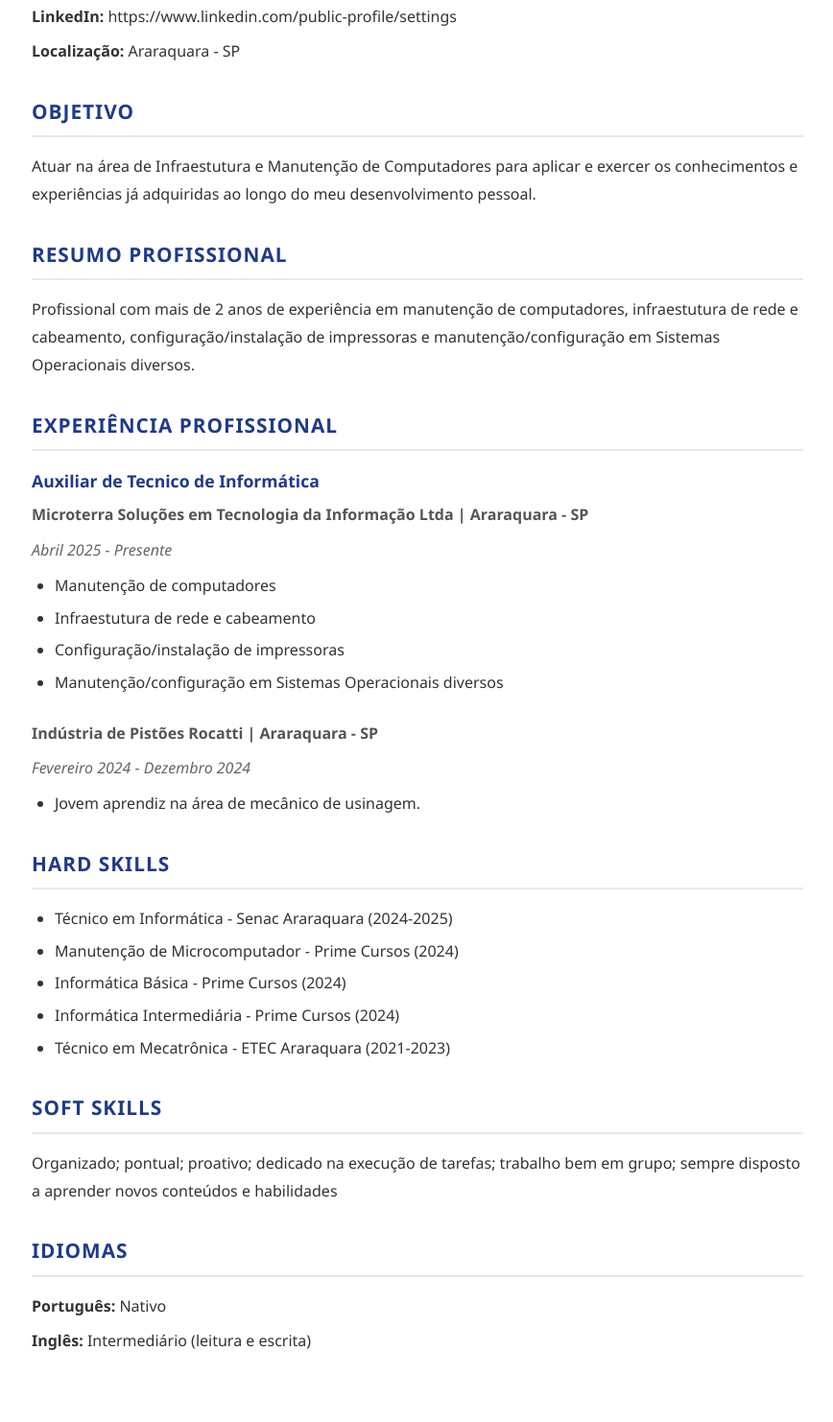
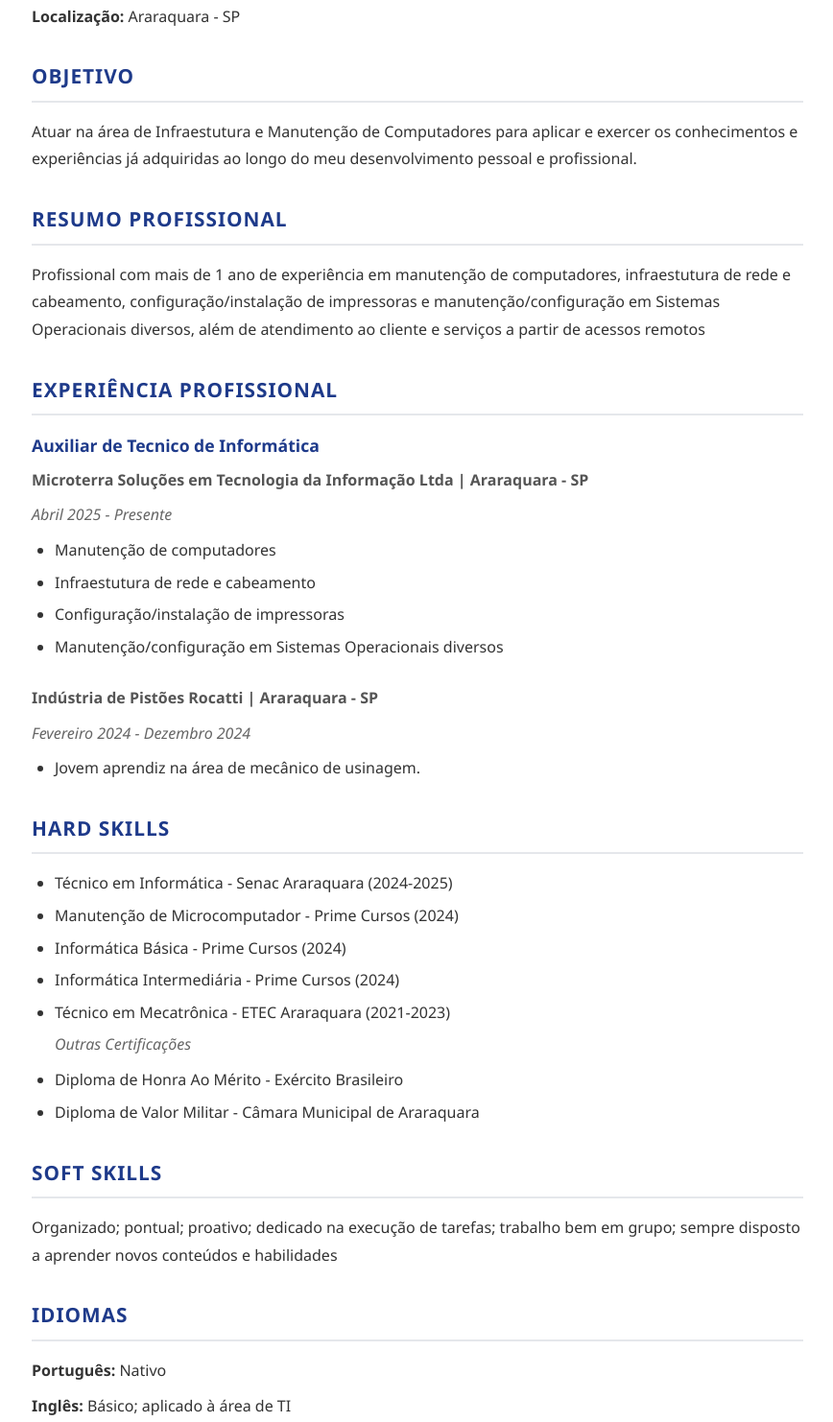
Before and after one commit to aisackk/Curriculum-Vitae, an Electron app: page index.html in a window 1280 px wide. Shown: the part 867-2349 px from the top of the page at 96% size, without its empty margins (205-1073 px from the left). Drawn offline with Linux system fonts and the light colour scheme.

Commit message:
Atualização Curriculum

```diff
--- a/index.html
+++ b/index.html
@@ -44,7 +44,6 @@
                         <div class="cv-content">
                             <p><strong>E-mail:</strong> isaquemoraes499@gmail.com</p>
                             <p><strong>Telefone:</strong> (16) 99609-4883</p>
-                            <p><strong>LinkedIn:</strong> https://www.linkedin.com/public-profile/settings</p>
                             <p><strong>Localização:</strong> Araraquara - SP</p>
                         </div>
                     </div>
@@ -52,14 +51,14 @@
                     <div class="cv-section-block">
                         <h2 class="cv-section-title">OBJETIVO</h2>
                         <div class="cv-content">
-                            <p>Atuar na área de Infraestutura e Manutenção de Computadores para aplicar e exercer os conhecimentos e experiências já adquiridas ao longo do meu desenvolvimento pessoal.</p>
+                            <p>Atuar na área de Infraestutura e Manutenção de Computadores para aplicar e exercer os conhecimentos e experiências já adquiridas ao longo do meu desenvolvimento pessoal e profissional.</p>
                         </div>
                     </div>
 
                     <div class="cv-section-block">
                         <h2 class="cv-section-title">RESUMO PROFISSIONAL</h2>
                         <div class="cv-content">
-                            <p>Profissional com mais de 2 anos de experiência em manutenção de computadores, infraestutura de rede e cabeamento, configuração/instalação de impressoras e manutenção/configuração em Sistemas Operacionais diversos.</p>
+                            <p>Profissional com mais de 1 ano de experiência em manutenção de computadores, infraestutura de rede e cabeamento, configuração/instalação de impressoras e manutenção/configuração em Sistemas Operacionais diversos, além de atendimento ao cliente e serviços a partir de acessos remotos</p>
                         </div>
                     </div>
 
@@ -107,8 +106,10 @@
                                 <li>Manutenção de Microcomputador - Prime Cursos (2024)</li>
                                 <li>Informática Básica - Prime Cursos (2024)</li>
                                 <li>Informática Intermediária - Prime Cursos (2024)</li>
-
                                 <li>Técnico em Mecatrônica - ETEC Araraquara (2021-2023)</li>
+                                <p class="cv-period">Outras Certificações</p>
+                                <li>Diploma de Honra Ao Mérito - Exército Brasileiro</li>
+                                <li>Diploma de Valor Militar - Câmara Municipal de Araraquara</li>
                             </ul>
                         </div>
                     </div>
@@ -125,7 +126,7 @@
                         <h2 class="cv-section-title">IDIOMAS</h2>
                         <div class="cv-content">
                             <p><strong>Português:</strong> Nativo</p>
-                            <p><strong>Inglês:</strong> Intermediário (leitura e escrita)</p>
+                            <p><strong>Inglês:</strong> Básico; aplicado à área de TI</p>
 
                         </div>
                     </div>
@@ -157,10 +158,10 @@
                     <h3>Telefone</h3>
                     <p>(16) 99609-4883</p>
                 </div>
-                <div class="contact-item">
+                <!-- <div class="contact-item">
                     <h3>LinkedIn</h3>
                     <p>https://www.linkedin.com/public-profile/settings</p>
-                </div>
+                </div> -->
             </div>
         </div>
     </section>
```
Also changed, not shown: 1 other file.
